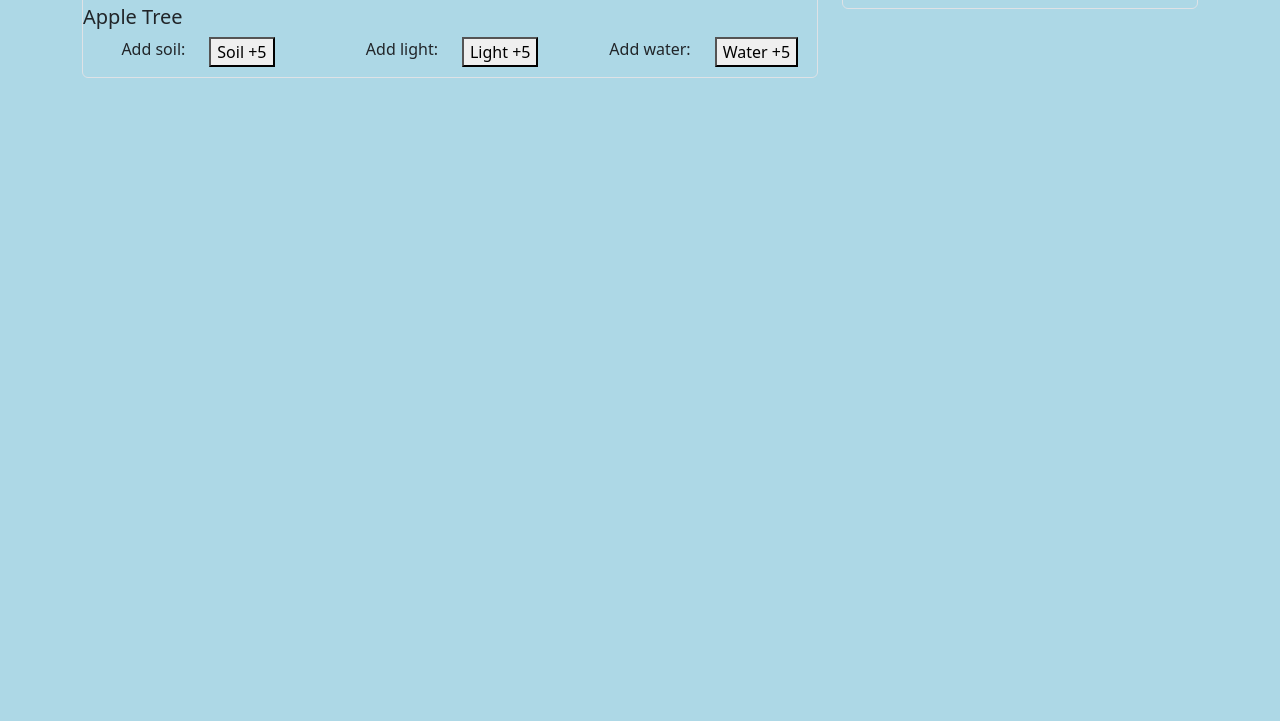
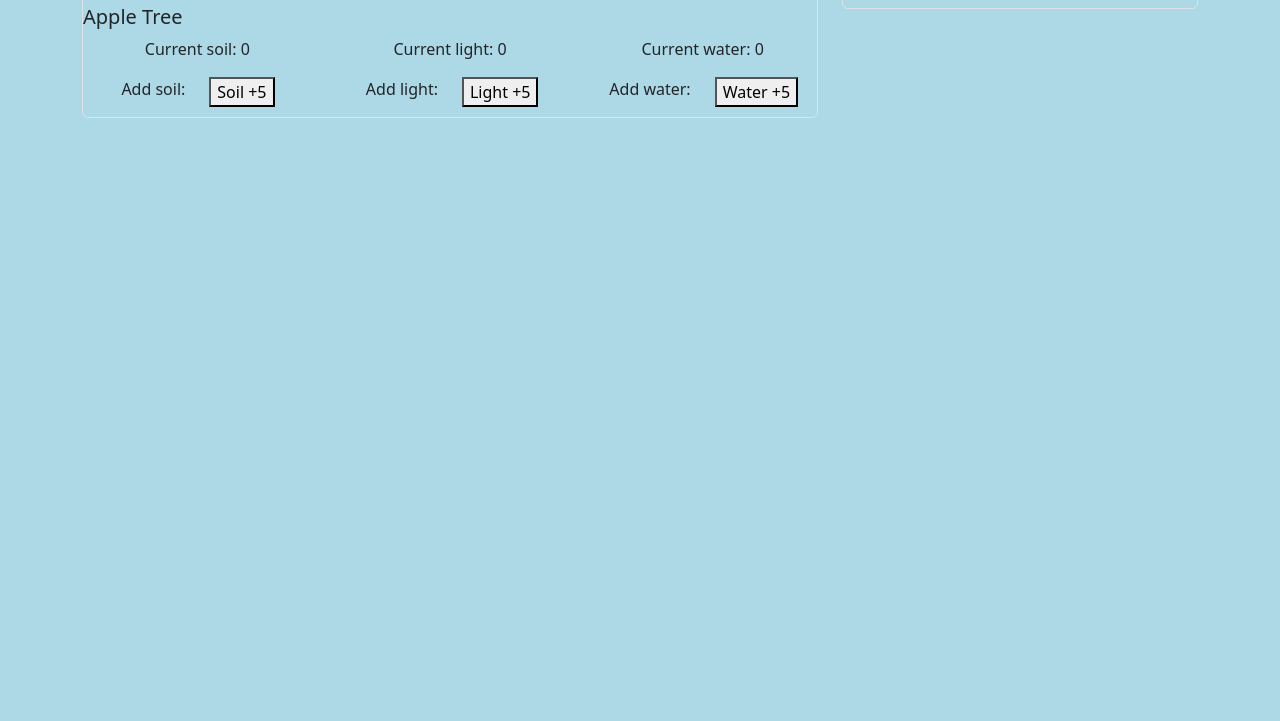
Before and after one commit to igl-myrick/power-plant, a website built with webpack: page src/index.html in a window 1280 px wide. Shown: the part 79-800 px from the top of the page. Built offline with nearby package versions, Linux system fonts and the light colour scheme.

Commit message:
add description and update classes

```diff
--- a/src/index.html
+++ b/src/index.html
@@ -12,8 +12,16 @@
             <h4>Your Plants</h4>
             <div id="apple-tree-info">
               <h5>Apple Tree</h5>
-              <div class="apple-tree-description">
-
+              <div id="apple-tree-description" class="row">
+                <div class="col-md-4">
+                  <p class="text-center">Current soil: <span id="apple-tree-soil">0</span></p>
+                </div>
+                <div class="col-md-4">
+                  <p class="text-center">Current light: <span id="apple-tree-light">0</span></p>
+                </div>
+                <div class="col-md-4">
+                  <p class="text-center">Current water: <span id="apple-tree-water">0</span></p>
+                </div>
               </div>
               <div class="row">
                 <div class="col-md-2">
```
